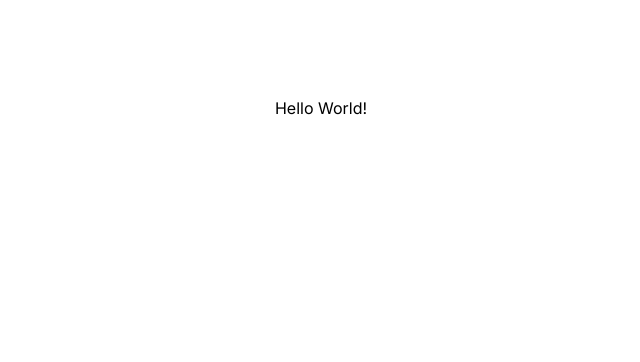
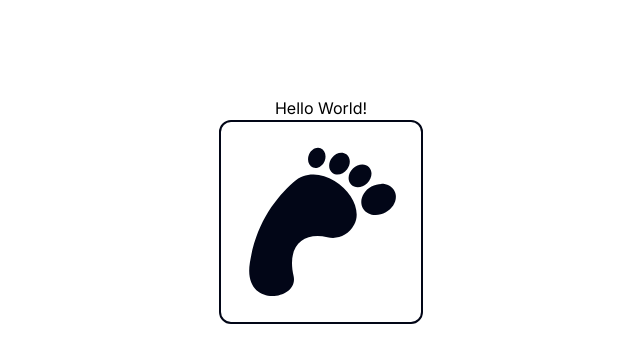
Before and after one commit to vitormarco/202302-unisinos-iot-pressure-plate, a Next.js app: page / in a window 1280 px wide. Shown: the top 362 px of the page, without its empty margins (319-959 px from the left). Built offline with nearby package versions, Linux system fonts and the light colour scheme.

Commit message:
feat: 🎸 Create feedback

```diff
--- a/src/app/page.tsx
+++ b/src/app/page.tsx
@@ -1,7 +1,10 @@
+import FeetFeedback from '@/components/ui/FeetFeedback';
+
 export default function Home() {
   return (
-    <main className="flex min-h-screen flex-col items-center justify-between p-24">
+    <main className="flex min-h-screen flex-col items-center p-24">
       <h1>Hello World!</h1>
+      <FeetFeedback />
     </main>
   );
 }
--- /dev/null
+++ b/src/components/shared/Card/index.tsx
@@ -0,0 +1,14 @@
+import { ICardProps } from './types';
+
+const Card = ({ children }: ICardProps) => {
+  return (
+    <div
+      role="contentinfo"
+      className="flex justify-center justify-items-center rounded-xl border-2 border-slate-950 p-5"
+    >
+      {children}
+    </div>
+  );
+};
+
+export default Card;
--- /dev/null
+++ b/src/components/shared/Card/types.ts
@@ -0,0 +1,3 @@
+export interface ICardProps {
+  children: React.ReactNode;
+}
--- /dev/null
+++ b/src/components/ui/FeetFeedback/index.tsx
@@ -0,0 +1,14 @@
+import Card from '@/components/shared/Card';
+import LeftFootFeedback from '../LeftFootFeedback';
+
+const FeetFeedback = () => {
+  return (
+    <div>
+      <Card>
+        <LeftFootFeedback />
+      </Card>
+    </div>
+  );
+};
+
+export default FeetFeedback;
--- /dev/null
+++ b/src/components/ui/LeftFootFeedback/index.tsx
@@ -0,0 +1,9 @@
+import FootPrint from '@/icons/FootPrint';
+
+const LeftFootFeedback = () => {
+  return (
+    <FootPrint className={'fill-slate-950 transition-colors duration-300 ease-in-out'} size={160} />
+  );
+};
+
+export default LeftFootFeedback;
--- /dev/null
+++ b/src/components/ui/RightFootFeedback/index.tsx
@@ -0,0 +1,12 @@
+import FootPrint from '@/icons/FootPrint';
+
+const RightFootFeedback = () => {
+  return (
+    <FootPrint
+      className={'-scale-x-100 fill-slate-950   transition-colors duration-300 ease-in-out'}
+      size={160}
+    />
+  );
+};
+
+export default RightFootFeedback;
--- /dev/null
+++ b/src/icons/FootPrint/index.tsx
@@ -0,0 +1,17 @@
+import { IFootPrintProps } from './types';
+
+const FootPrint = ({ size = 16, ...rest }: IFootPrintProps) => (
+  <svg
+    xmlns="http://www.w3.org/2000/svg"
+    {...rest}
+    width={size}
+    height={size}
+    viewBox="0 0 512 512"
+  >
+    <g className="" transform="translate(0,0)">
+      <path d="M246.625 18.375c-11.817-.153-23.918 8.608-29.375 22.438-6.716 17.02-.85 35.28 13.094 40.78 13.943 5.502 30.69-3.822 37.406-20.843 6.716-17.02.85-35.28-13.094-40.78-2.614-1.033-5.304-1.56-8.03-1.595zm74.75 15.938c-10.97.006-22.743 6.024-30.78 16.874-12.25 16.534-11.2 38.06 2.342 48.094 13.544 10.035 34.44 4.754 46.688-11.78 12.25-16.534 11.2-38.06-2.344-48.094-4.654-3.45-10.16-5.097-15.905-5.093zm67.25 37.53c-10.336-.127-21.542 4.263-30.47 12.907-15.87 15.368-18.525 38.344-5.936 51.344 12.587 13 35.66 11.086 51.53-4.28 15.87-15.37 18.526-38.345 5.938-51.345-5.508-5.69-13.024-8.527-21.063-8.626zm-156.438 32.063c-22.51-.28-44.378 6.893-63.5 24C107.65 182.513 48.192 261.012 28.28 386.97 5.023 534.1 186.257 507.523 168.313 428.936c-22.922-100.387 34.13-141.11 108-124.156 32.838 7.54 66.54-4.9 86-40.436 23.402-42.733-7.428-106.817-62.875-139.625-21.61-12.79-44.74-20.534-67.25-20.814zM449.438 134c-10.52.022-21.654 2.82-32.093 8.625-27.837 15.48-40.15 46.51-27.47 69.313 12.682 22.802 45.54 28.73 73.376 13.25 27.837-15.48 40.118-46.51 27.438-69.313-7.926-14.252-23.717-21.91-41.25-21.875z" />
+    </g>
+  </svg>
+);
+
+export default FootPrint;
--- /dev/null
+++ b/src/icons/FootPrint/types.ts
@@ -0,0 +1,5 @@
+import { SVGProps } from 'react';
+
+export interface IFootPrintProps extends SVGProps<SVGSVGElement> {
+  size?: number;
+}
```
